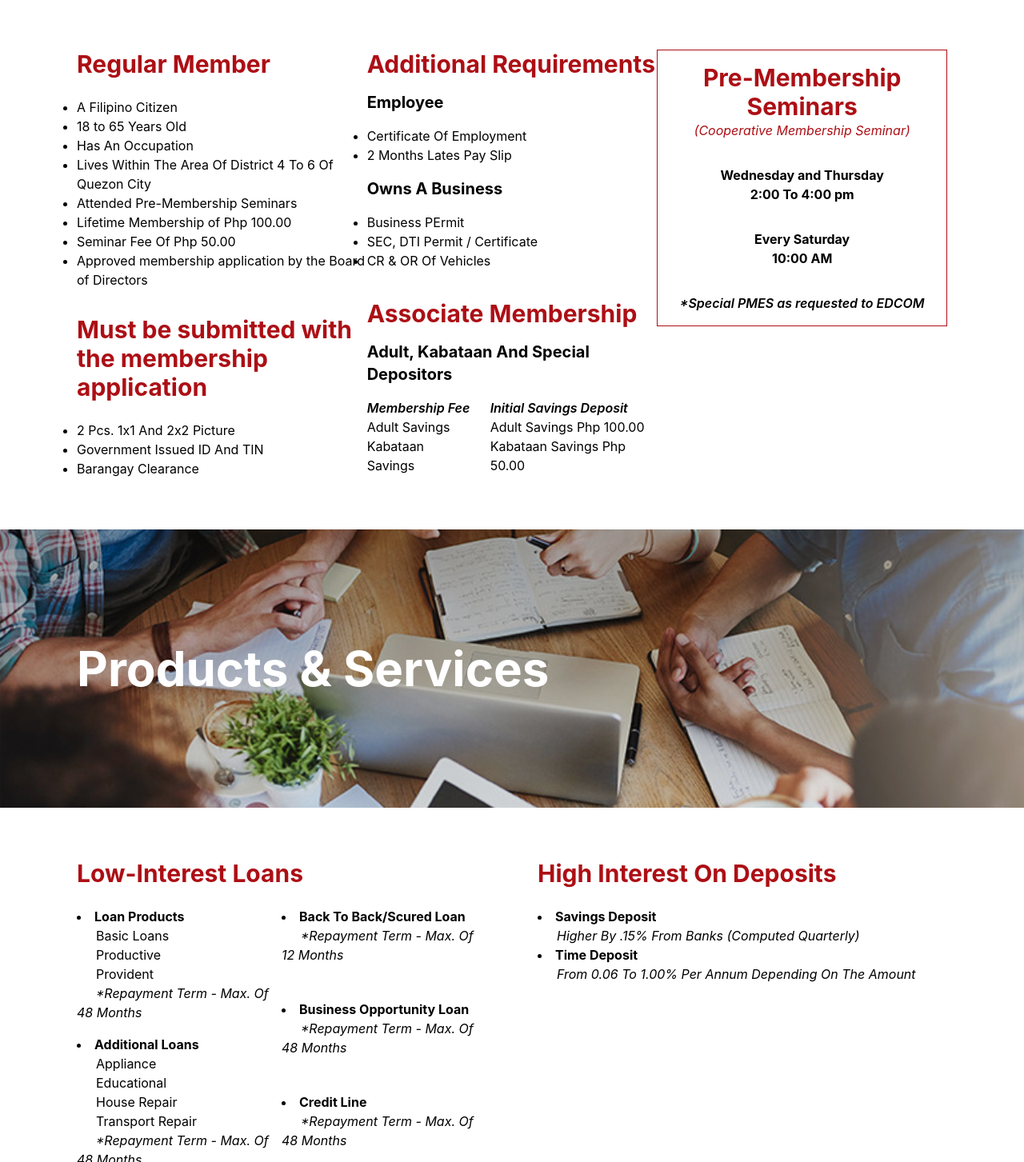
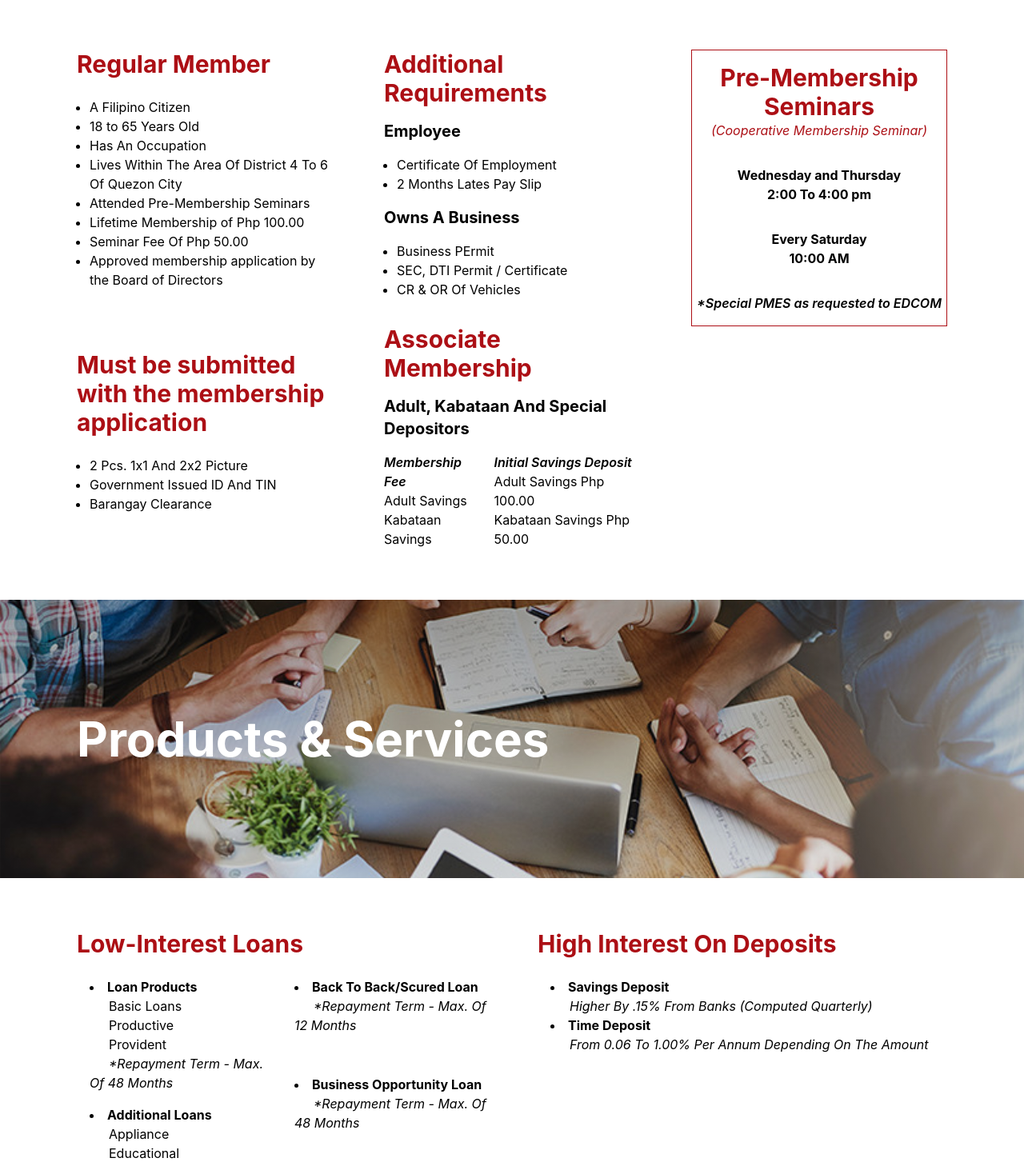
Before and after one commit to matthewdizon/shpcc-frontend, a Next.js app: page /services-and-requirements in a window 1280 px wide. Shown: the part 437-1890 px from the top of the page at 80% size. Built offline with nearby package versions, Linux system fonts and the light colour scheme.

Commit message:
made minor spacing edits to services and reqs page

```diff
--- a/pages/services-and-requirements.js
+++ b/pages/services-and-requirements.js
@@ -6,13 +6,13 @@ function ServicesAndRequirements() {
       <div className="grid bg-cover !bg-[url('/images/hero.svg')] text-white -mx-24 px-24 py-36 gap-4">
         <h1 className="text-6xl font-bold">Requirements</h1>
       </div>
-      <div className="grid grid-cols-3 py-16">
+      <div className="grid grid-cols-3 py-16 gap-16">
         <div className="grid gap-8">
           <div>
             <h2 className="text-shpccDarkRed font-bold text-3xl mb-6">
               Regular Member
             </h2>
-            <ol className="list-disc">
+            <ol className="list-disc pl-4">
               <li>A Filipino Citizen</li>
               <li>18 to 65 Years Old</li>
               <li>Has An Occupation</li>
@@ -27,7 +27,7 @@ function ServicesAndRequirements() {
             <h2 className="text-shpccDarkRed font-bold text-3xl mb-6">
               Must be submitted with the membership application
             </h2>
-            <ol className="list-disc">
+            <ol className="list-disc pl-4">
               <li>2 Pcs. 1x1 And 2x2 Picture</li>
               <li>Government Issued ID And TIN</li>
               <li>Barangay Clearance</li>
@@ -40,12 +40,12 @@ function ServicesAndRequirements() {
               Additional Requirements
             </h2>
             <h3 className="font-bold text-xl mb-4">Employee</h3>
-            <ol className="list-disc">
+            <ol className="list-disc pl-4">
               <li>Certificate Of Employment</li>
               <li>2 Months Lates Pay Slip</li>
             </ol>
             <h3 className="font-bold text-xl my-4">Owns A Business</h3>
-            <ol className="list-disc">
+            <ol className="list-disc pl-4">
               <li>Business PErmit</li>
               <li>SEC, DTI Permit / Certificate</li>
               <li>CR & OR Of Vehicles</li>
@@ -104,8 +104,8 @@ function ServicesAndRequirements() {
           <h2 className="text-shpccDarkRed font-bold text-3xl mb-6">
             Low-Interest Loans
           </h2>
-          <div className="grid grid-cols-2">
-            <div className="list-disc grid gap-4">
+          <div className="grid grid-cols-2 gap-8">
+            <div className="list-disc grid gap-4 pl-4">
               <div>
                 <li className="font-bold">Loan Products</li>
                 <p className="indent-6">Basic Loans</p>
@@ -172,7 +172,7 @@ function ServicesAndRequirements() {
           <h2 className="text-shpccDarkRed font-bold text-3xl mb-6">
             High Interest On Deposits
           </h2>
-          <div className="grid">
+          <div className="grid pl-4">
             <div>
               <li className="font-bold">Savings Deposit</li>
               <p className="indent-6 italic">
```
